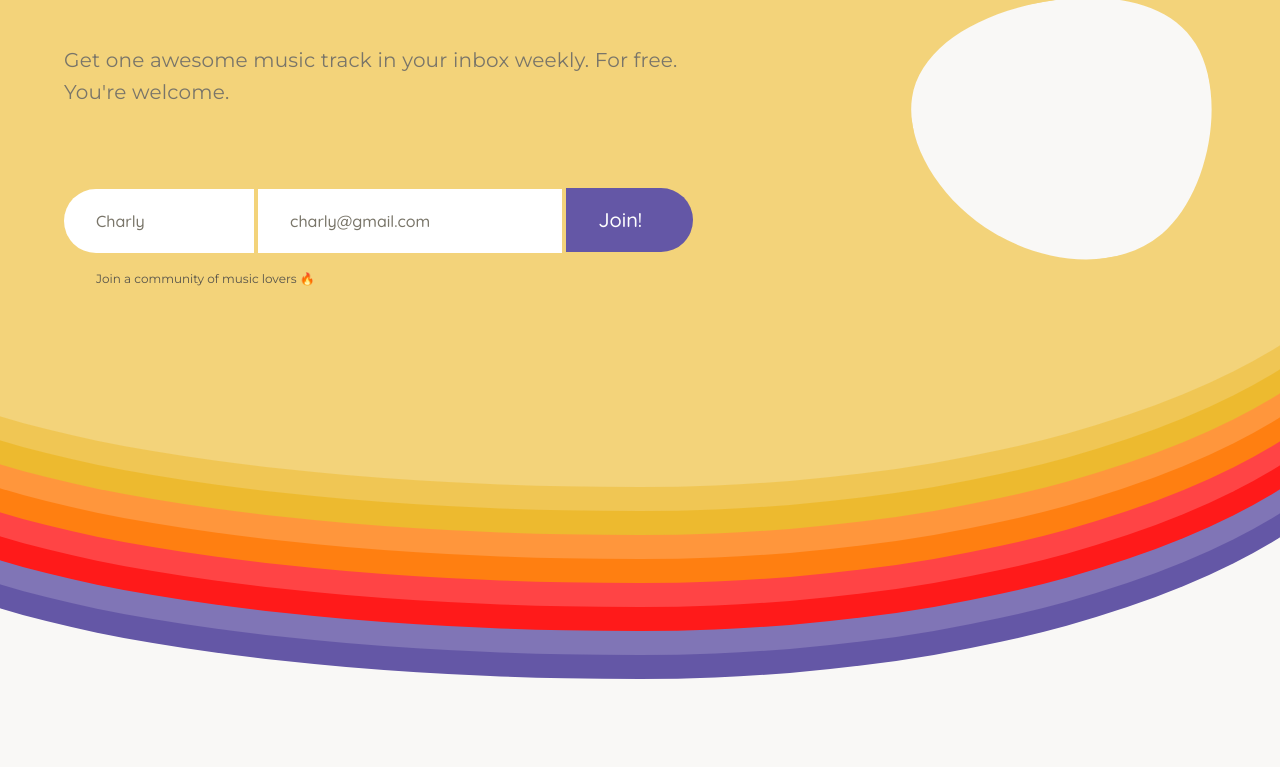
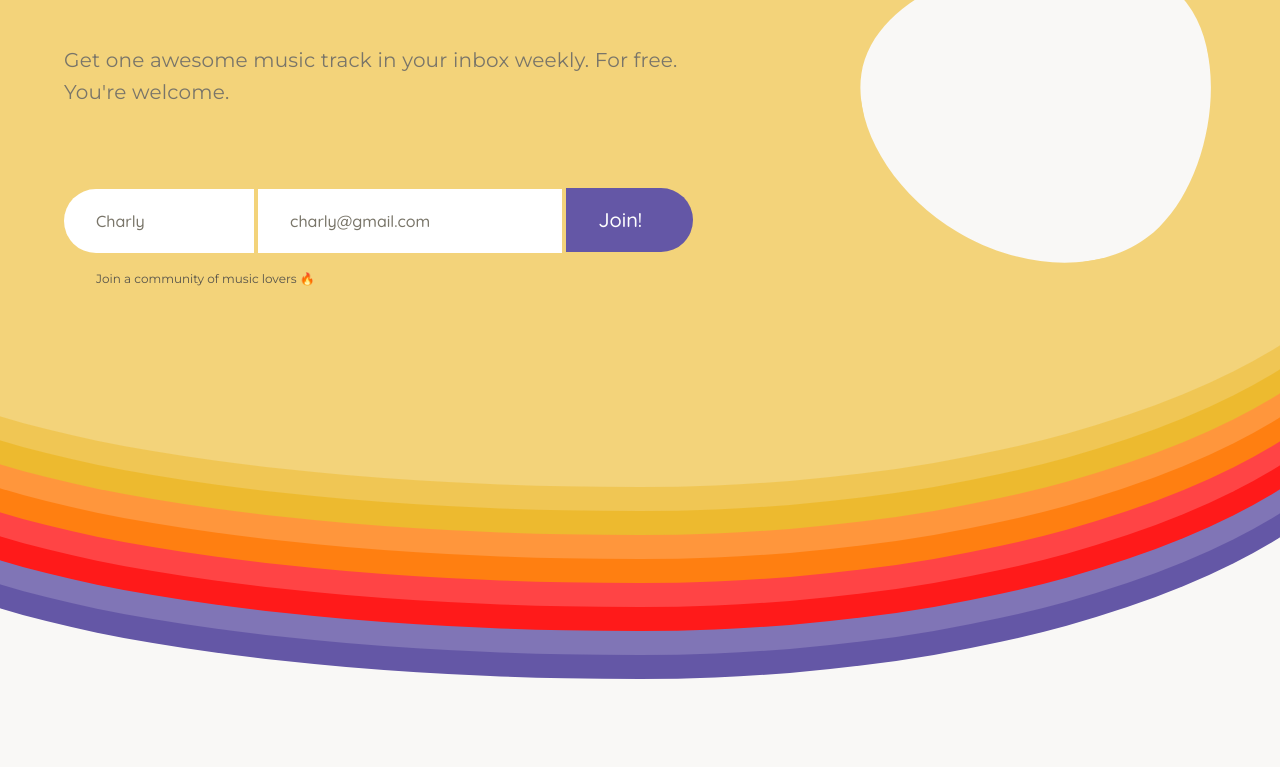
Before and after one commit to CharlyMartin/mayoneese, a Gatsby site: page / in a window 1280 px wide. Shown: the part 273-1040 px from the top of the page. Built offline with nearby package versions, Linux system fonts and the light colour scheme; Gatsby itself is replaced by a stand-in of ours.

Commit message:
Blog svg working

```diff
--- a/src/components/blog-svg.jsx
+++ b/src/components/blog-svg.jsx
@@ -12,28 +12,25 @@ class BlobSVG extends React.Component {
   render() {
     const { width, rotate, colour, shade } = this.props;
 
-    const svgStyle = {
-      'width': width,
-      'transform': `rotate(${rotate}deg)`
+    const style = {
+      width,
+      transform: `rotate(${rotate}deg)`
     }
 
-    const svg = {
+    const shape = {
       __html: `
-        <?xml version="1.0" encoding="UTF-8"?>
-        <svg viewBox="0 0 399 350" style="${inlineStyle(svgStyle)}" xmlns="http://www.w3.org/2000/svg" xmlns:xlink="http://www.w3.org/1999/xlink">
-            <g id="Symbols" stroke="none" stroke-width="1" fill="none" fill-rule="evenodd">
-                <g id="Shape/Blob" fill="var(--${colour}-${shade})">
-                    <path d="M389.667138,90.1406907 C417.876614,161.031718 377.397589,279.640055 309.548032,325.98749 C241.593606,372.334925 146.268649,346.535614 82.4040732,291.62646 C18.5394977,236.831464 -13.8646959,153.040781 5.64074102,95.1635655 C25.1461779,37.1721938 96.5612452,4.98013312 180.665333,0.52803963 C264.874289,-3.92405387 361.56253,19.2496636 389.667138,90.1406907 Z" id="Path"></path>
-                </g>
-            </g>
-        </svg>
+          <g id="blog" stroke="none" stroke-width="1" fill="none" fill-rule="evenodd">
+              <g fill="var(--${colour}-${shade})">
+                  <path d="M389.667138,90.1406907 C417.876614,161.031718 377.397589,279.640055 309.548032,325.98749 C241.593606,372.334925 146.268649,346.535614 82.4040732,291.62646 C18.5394977,236.831464 -13.8646959,153.040781 5.64074102,95.1635655 C25.1461779,37.1721938 96.5612452,4.98013312 180.665333,0.52803963 C264.874289,-3.92405387 361.56253,19.2496636 389.667138,90.1406907 Z" id="Path"></path>
+              </g>
+          </g>
       `
     }
 
-    return <div
-      className="svg"
-      dangerouslySetInnerHTML={svg}
-      style={{width: 'min-content', height: 'min-content'}}
+    return <svg
+      viewBox="0 0 399 350"
+      style={style}
+      dangerouslySetInnerHTML={shape}
       />
   }
 }
--- a/src/css/pages/home.css
+++ b/src/css/pages/home.css
@@ -51,3 +51,8 @@
   font-size: var(--s-3);
   color: var(--grey-80)
 }
+
+#hero .svg-container {
+  width: 350px;
+  height: 350px;
+}
--- a/src/pages/index.jsx
+++ b/src/pages/index.jsx
@@ -51,7 +51,9 @@ function HomePage() {
               </div>
 
               <div className="column-image">
-                <BlobSVG colour="grey" width="300px" shade="00" rotate="350"/>
+                <div className="svg-container">
+                  <BlobSVG colour="grey" width="100%" shade="00" rotate={-10}/>
+                </div>
               </div>
             </div>
           </div>
```
Also changed, not shown: src/images/headphones.svg (added), src/images/music.svg (added), src/images/vynil.svg (added).
